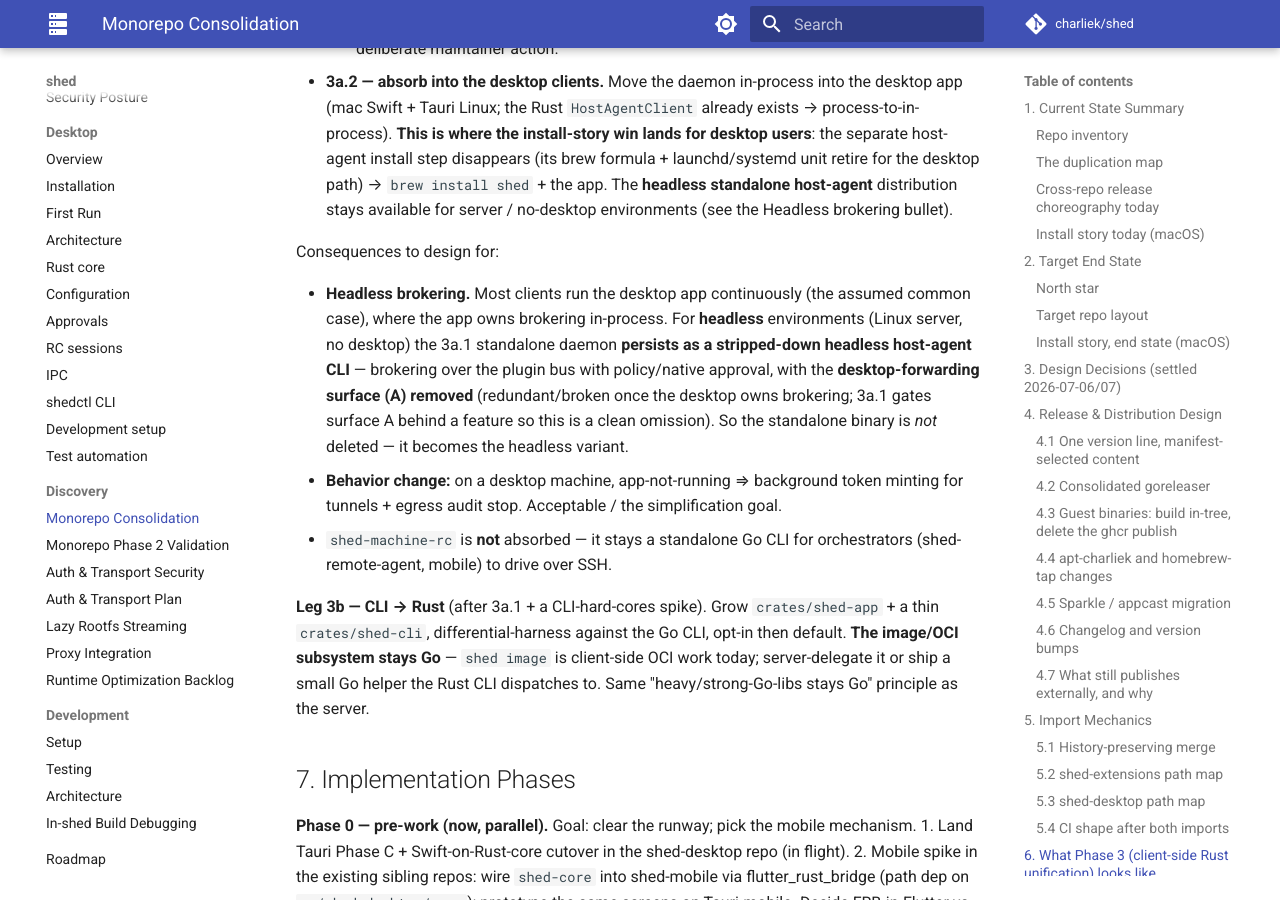
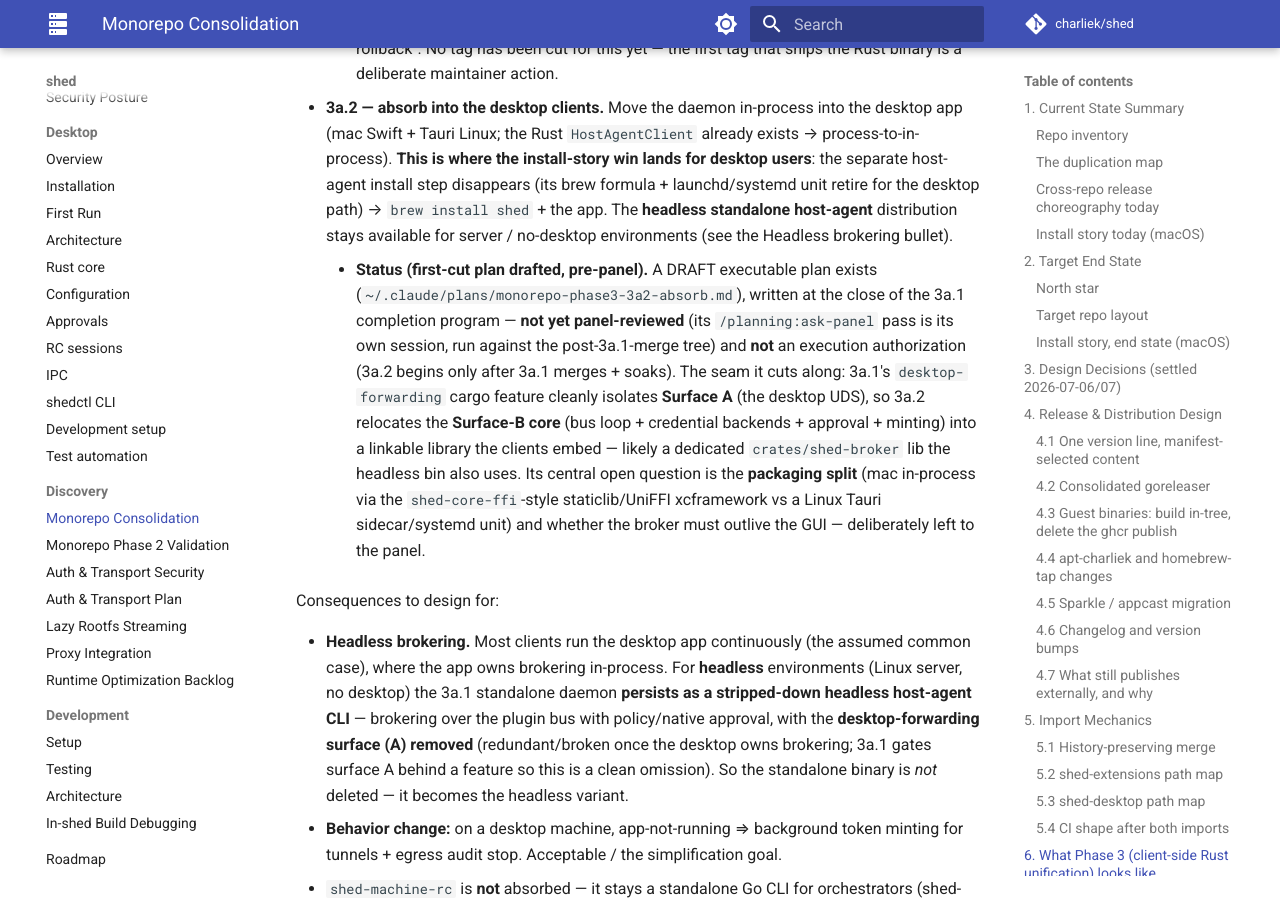
Before and after one commit to charliek/shed, an MkDocs documentation site: the page built from docs/discovery/monorepo-consolidation.md, in a window 1280 px wide and 900 px high, scrolled down 13858 px. Built offline with MkDocs 1.6.1 and Material for MkDocs 9.7.7, drawn with Linux system fonts in a browser that asks for light colours; comment, search, counter and statistics services are not loaded; some of the changed text lies outside the part shown.

Commit message:
docs(discovery): note the leg-3a.2 pre-panel draft plan (§6)
Sub-plan 10 (final) of the 3a.1 completion program: record that leg 3a.2
(in-process absorption of the Rust host-agent into the desktop clients) now
has a first-cut executable plan draft, and refresh the §6 leg-3a status.

- §6 header: 3a.1 is done-through-release-wiring (pre-tag); 3a.2 has a
  pre-panel draft.
- 3a.2 bullet gains a Status sub-bullet: the DRAFT plan
  (~/.claude/plans/monorepo-phase3-3a2-absorb.md) is written but NOT yet
  panel-reviewed (its ask-panel pass is its own session) and NOT an execution
  authorization (3a.2 begins after 3a.1 merges + soaks). Names the seam it
  cuts along (the desktop-forwarding feature isolates Surface A → relocate the
  Surface-B core into a linkable lib, likely crates/shed-broker) and the
  central open question (mac in-process FFI vs Linux sidecar; broker-outlives-
  GUI), left to the panel.

Docs only. The 3a.2 plan file itself lives under ~/.claude/plans/ (not in-repo).

Co-Authored-By: Claude Opus 4.8 <noreply@anthropic.com>
Claude-Session: https://claude.ai/code/session_01ED6csoQ3peM3GHc4c1CtqY

```diff
--- a/docs/discovery/monorepo-consolidation.md
+++ b/docs/discovery/monorepo-consolidation.md
@@ -265,7 +265,7 @@ Root `ci.yml` adds a `changes` path-filter job (desktop repo pattern) gating: Go
 
 ## 6. What Phase 3 (client-side Rust unification) looks like
 
-> **Redefined 2026-07-09.** Phase 3 was originally "bundle the Go host-agent inside the desktop app (bundle-first)." It is now **client-side Rust unification**: rewrite the host-agent in Rust (a standalone daemon), absorb it in-process into the desktop clients, then port the CLI. This **reverses** the earlier bundle-first decision — see the Appendix for the tradeoff. The executable leg-3a.1 plan (host-agent port) is panel-reviewed.
+> **Redefined 2026-07-09.** Phase 3 was originally "bundle the Go host-agent inside the desktop app (bundle-first)." It is now **client-side Rust unification**: rewrite the host-agent in Rust (a standalone daemon), absorb it in-process into the desktop clients, then port the CLI. This **reverses** the earlier bundle-first decision — see the Appendix for the tradeoff. Leg **3a.1** (host-agent port) is **done through release-wiring** (pre-tag); leg **3a.2** (in-process absorption) has a **pre-panel draft plan** (see the 3a.2 Status bullet).
 
 The consolidation thesis (§1) is one shared client-side implementation — the Rust core — replacing per-language reimplementations. The desktop app already rides `crates/shed-core`/`shed-app`; the two clients still on their own Go implementations are the **host-agent** and the **CLI**. Phase 3 retires both onto the core. The Go **server stays Go** (the other end of the wire; heavier/more complex; stronger libraries — the same reason `shed image`'s OCI work stays Go).
 
@@ -274,6 +274,7 @@ The consolidation thesis (§1) is one shared client-side implementation — the
 - **3a.1 — port.** A standalone Rust host-agent daemon (`crates/shed-host-agent`), **wire-compatible** with the Go server, guest extensions, and desktop client, across the daemon's **two wire surfaces**: (A) the desktop/status **UDS** (approval / `token.get` / status / audit — wire types + client already in Rust), and (B) the shed-server **plugin bus** via `sdk.HostClient` (where the credential backends live — networked HTTP-streaming subscribe/respond, TLS-pinned, green-field in Rust). Shipped opt-in, diffed against the Go daemon via a differential + golden-fixture harness, then default. `objc2-local-authentication` replaces the Go CGO Touch-ID path (removes the CGO-on-darwin dependency). Ships **no user-visible change** — the install win is 3a.2.
     - **Status (release-wiring done, pre-tag).** The port + full parity/differential harness are complete, and the release pipeline now builds the shipped `shed-host-agent` homebrew binary from the Rust crate via GoReleaser's OSS `builder: rust` (`cargo zigbuild`; `builder: prebuilt` is Pro-only). The Go `cmd/shed-host-agent` stays in-tree as ~2-release **rollback insurance** (its goreleaser ids are compiled + CI-asserted every snapshot but detached from the archive; revert = one-line `archives[].ids` flip). Retirement of the Go daemon + the differential harness is a **separate, later** task once the Rust binary has shipped clean for ~2 releases. See `RELEASING.md` § "Host-agent: Rust binary, Go rollback". No tag has been cut for this yet — the first tag that ships the Rust binary is a deliberate maintainer action.
 - **3a.2 — absorb into the desktop clients.** Move the daemon in-process into the desktop app (mac Swift + Tauri Linux; the Rust `HostAgentClient` already exists → process-to-in-process). **This is where the install-story win lands for desktop users**: the separate host-agent install step disappears (its brew formula + launchd/systemd unit retire for the desktop path) → `brew install shed` + the app. The **headless standalone host-agent** distribution stays available for server / no-desktop environments (see the Headless brokering bullet).
+    - **Status (first-cut plan drafted, pre-panel).** A DRAFT executable plan exists (`~/.claude/plans/monorepo-phase3-3a2-absorb.md`), written at the close of the 3a.1 completion program — **not yet panel-reviewed** (its `/planning:ask-panel` pass is its own session, run against the post-3a.1-merge tree) and **not** an execution authorization (3a.2 begins only after 3a.1 merges + soaks). The seam it cuts along: 3a.1's `desktop-forwarding` cargo feature cleanly isolates **Surface A** (the desktop UDS), so 3a.2 relocates the **Surface-B core** (bus loop + credential backends + approval + minting) into a linkable library the clients embed — likely a dedicated `crates/shed-broker` lib the headless bin also uses. Its central open question is the **packaging split** (mac in-process via the `shed-core-ffi`-style staticlib/UniFFI xcframework vs a Linux Tauri sidecar/systemd unit) and whether the broker must outlive the GUI — deliberately left to the panel.
 
 Consequences to design for:
 
```
